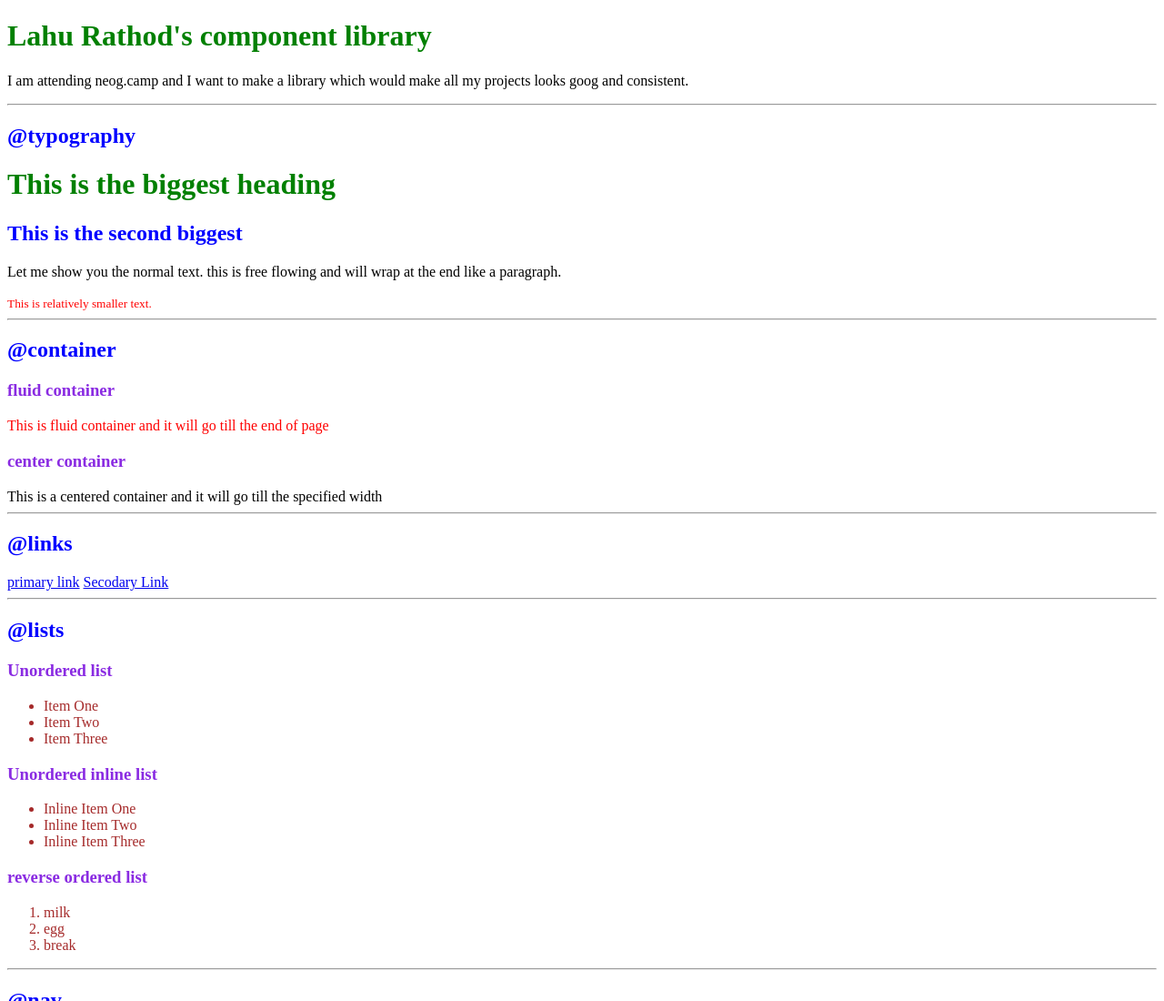
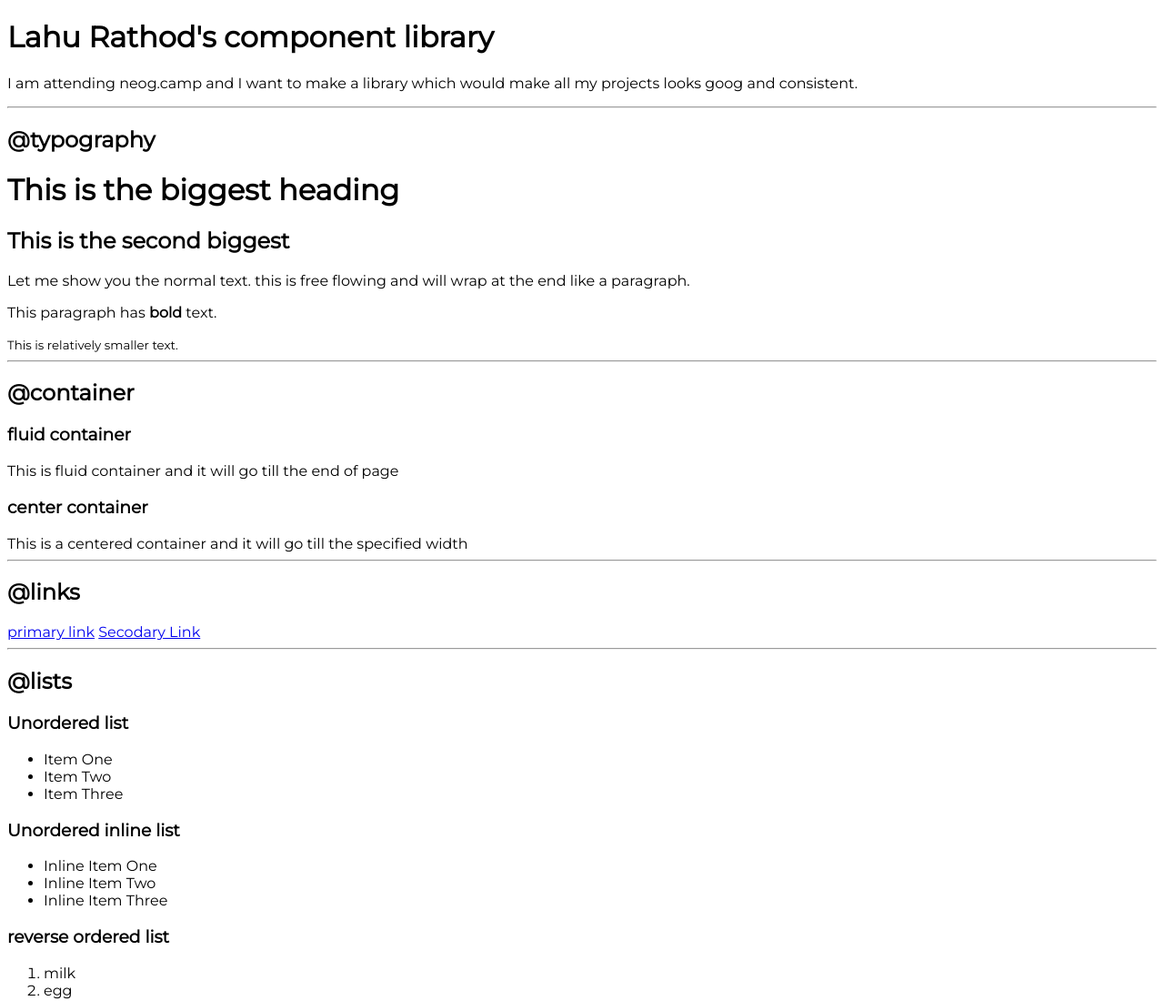
Before and after one commit to Peacefighter665/neogcamp-lesson-3, a plain HTML site: page index.html in a window 1280 px wide. Shown: the top 1100 px of the page at 91% size. Drawn offline with Linux system fonts and the light colour scheme; a web font is replaced by a local one.

Commit message:
typograpy

```diff
--- a/index.html
+++ b/index.html
@@ -9,7 +9,7 @@
 </head>
 <body>
     <h1> Lahu Rathod's component library</h1>
-    <p class="para">I am attending neog.camp and I want to make a library which would make
+    <p >I am attending neog.camp and I want to make a library which would make
         all my projects looks goog and consistent.</p>
 
 
@@ -19,7 +19,8 @@
 
     <h1>This is the biggest heading</h1>
     <h2>This is the second biggest</h2>
-    <p class="para"> Let me show you the normal text. this is free flowing and will wrap at the end like a paragraph.</p>
+    <p> Let me show you the normal text. this is free flowing and will wrap at the end like a paragraph.</p>
+    <p>This paragraph has <strong>bold</strong> text.</p>
     <small>This is relatively smaller text.</small>
 
 
@@ -31,7 +32,7 @@
     <div>This is fluid container and it will go till the end of page</div>
 
     <h3>center container</h3>
-    <div class="para">This is a centered container and it will go till the specified width</div>
+    <div>This is a centered container and it will go till the specified width</div>
 
 
     <hr>
@@ -45,21 +46,21 @@
 
     <h2>@lists</h2>
     <h3>Unordered list</h3>
-    <ul id="lib-un">
+    <ul>
         <li>Item One</li>
         <li>Item Two</li>
         <li>Item Three</li>
     </ul>
 
     <h3>Unordered inline list</h3>
-    <ul id="lib-un">
+    <ul>
         <li>Inline Item One</li>
         <li>Inline Item Two</li>
         <li>Inline Item Three</li>
     </ul>
 
     <h3>reverse ordered list</h3>
-    <ol id="lib-un">
+    <ol>
         <li>milk</li>
         <li>egg</li>
         <li>break</li>
@@ -71,7 +72,7 @@
 
     <nav>
         <div>iAmBrand</div>
-        <ul id="lib-un">
+        <ul>
             <li>
                 <a href="/">home</a>
             </li>
@@ -110,7 +111,7 @@
 
     <footer>
         <div>  some small heading inside footer</div>
-        <ul id="lib-un">
+        <ul>
             <li>socialOne</li>
             <li>socialTwo</li>
             <li>socialThree</li>
--- a/style.css
+++ b/style.css
@@ -1,8 +1,5 @@
+@import url('https://fonts.googleapis.com/css2?family=Expletus+Sans:ital,wght@1,700&family=Montserrat:ital,wght@0,400;1,700&display=swap');
 body{
-    color:red;
+
+font-family: 'Montserrat', sans-serif;
 }
-h1{color:green}
-h2{color:blue}
-h3{color:blueviolet}
-.para{color:black}
-#lib-un{color:brown}
```
